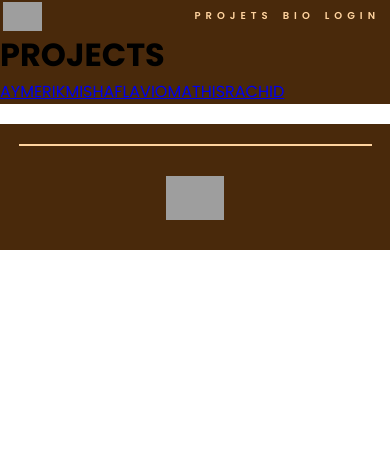
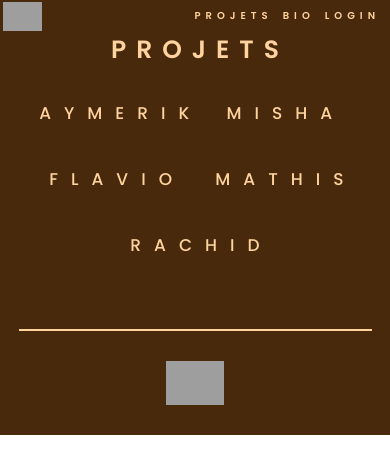
Before and after one commit to Vivien-Parsis/hackathon-front, a Vue app: page /projects in a window 390 px wide. Shown: the top 474 px of the page. Built offline with nearby package versions, Linux system fonts and the light colour scheme; grey boxes are pictures that could not be loaded.

Commit message:
update : added css and responsive in projects page

```diff
--- a/src/views/projects.vue
+++ b/src/views/projects.vue
@@ -3,16 +3,154 @@
 
   <div class="main">
     <div class="projects" id="project">
-      <h1>PROJECTS</h1>
+      <h1>PROJETS</h1>
       <div class="project-container">
         <!-- Utilisation de v-for pour itérer à travers les liens -->
-        <a class="project" v-for="project in projects" :key="project" :href="`/projects/${project.toLowerCase()}`">{{ project }}</a>
+        <a class="project" v-for="project in projects"
+          :key="project"
+          :href="`/projects/${project.toLowerCase()}`">
+          {{ project }}
+        </a>
       </div>
     </div>
+      <Footer></Footer>
   </div>
 
-  <Footer></Footer>
 </template>
+
+<style scoped>
+
+* {
+    margin: 0;
+    padding: 0;
+    font-family: "Poppins", sans-serif;
+    scroll-behavior: smooth;
+    background-color: #49290b;
+    color: #ffd39f;
+}
+
+  .main {
+    margin: auto;
+    .projects {
+      width: 100%;
+      max-width: 1920px;
+      display: flex;
+      flex-wrap: wrap;
+      margin: auto;
+      h1 {
+        width: 100%;
+        font-size: 85px;
+        letter-spacing: 20px;
+        text-indent: 20px;
+        color: #ffd39f;
+        text-align: center;
+      }
+      .project-container {
+        display: flex;
+        flex-wrap: wrap;
+        padding: 2em;
+        a {
+          text-align: center;
+          width: 33.33%;
+          font-size: 55px;
+          letter-spacing:30px;
+          text-indent: 30px;
+          margin: 100px auto;
+          text-decoration: none;
+          font-weight: 600;
+          transition: .2s;
+        }
+        a:hover {
+          border-bottom: 4px solid;
+        }
+      }
+    }
+    .footer-container {
+      width: 100%;
+    }
+  }
+
+  @media (max-width: 1919px) {
+    .main {
+      .projects {
+        max-width: 1280px;
+        h1 {
+          font-size: 70px;
+          letter-spacing: 16px;
+          text-indent: 16px;
+          font-weight: 700;
+        }
+        .project-container {
+          padding: 1.5em;
+          a {
+            font-size: 40px;
+            margin: 70px auto ;
+            letter-spacing: 25px;
+            text-indent: 25px;
+            font-weight: 600;
+          }
+          a:hover {
+            border-bottom: 3px solid;
+          }
+        }
+      }
+    }
+  }
+  @media (max-width: 1279px) {
+    .main {
+      .projects {
+        max-width: 800px;
+        h1 {
+          font-size: 50px;
+          letter-spacing: 13px;
+          text-indent: 13px;
+          font-weight: 600;
+        }
+        .project-container {
+          padding: 1em;
+          a {
+            font-size: 30px;
+            margin: 35px auto ;
+            letter-spacing: 12px;
+            text-indent: 12px;
+            font-weight: 500;
+          }
+          a:hover {
+            border-bottom: 2px solid;
+          }
+        }
+      }
+    }
+  }
+  @media (max-width: 799px) {
+    .main {
+      .projects {
+        max-width: 360px;
+        h1 {
+          font-size: 25px;
+          letter-spacing: 10px;
+          text-indent: 10px;
+          font-weight: 600;
+        }
+        .project-container {
+          padding: .7em;
+          a {
+            width: 50%;
+            font-size: 17px;
+            margin: 20px auto ;
+            letter-spacing: 13px;
+            text-indent: 13px;
+            font-weight: 500;
+          }
+          a:hover {
+            border-bottom: 1px solid;
+          }
+        }
+      }
+    }
+  }
+
+</style>
 
 <script>
 import Header from '../components/Header.vue';
```
